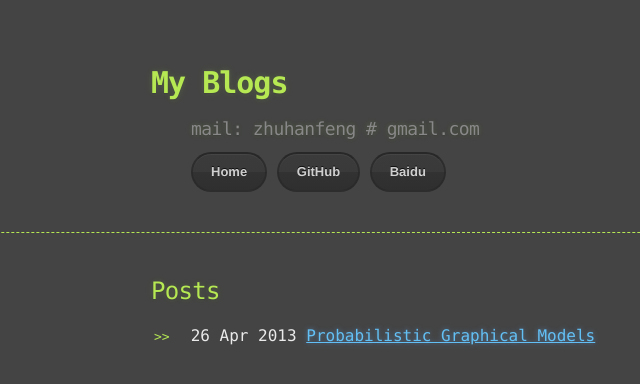
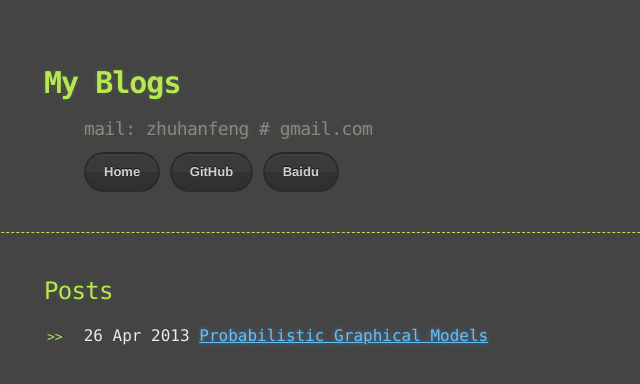
Before and after one commit to mlnotes/mlnotes.github.com, a Jekyll site: the page built from index.html, in a window 1280 px wide. Shown: the top 384 px of the page, without its empty margins (189-829 px from the left). Built offline with Jekyll 4.4.1, drawn with Linux system fonts in a browser that asks for light colours; comment, search, counter and statistics services are not loaded.

Commit message:
chagne style

```diff
--- a/css/jekyll.css
+++ b/css/jekyll.css
@@ -12,7 +12,7 @@ body {
 
 .container {
   width: 90%;
-  max-width: 600px;
+ /* max-width: 600px;*/
   margin: 0 auto;
 }
 
@@ -250,7 +250,7 @@ a {
 
 @media screen and (min-width: 914px) {
     .container {
-        width: 900px;
+        width: 814px;
         margin:0 auto;
     }
 }
```
